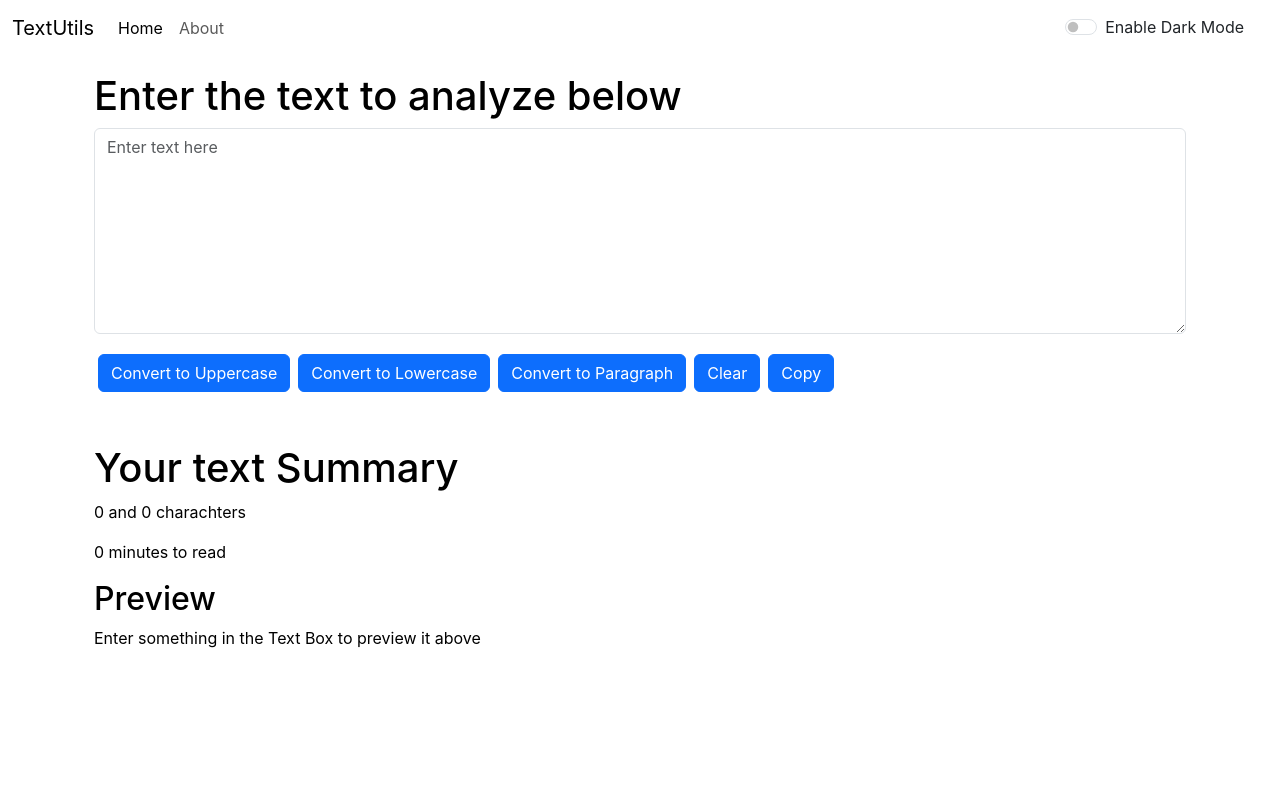
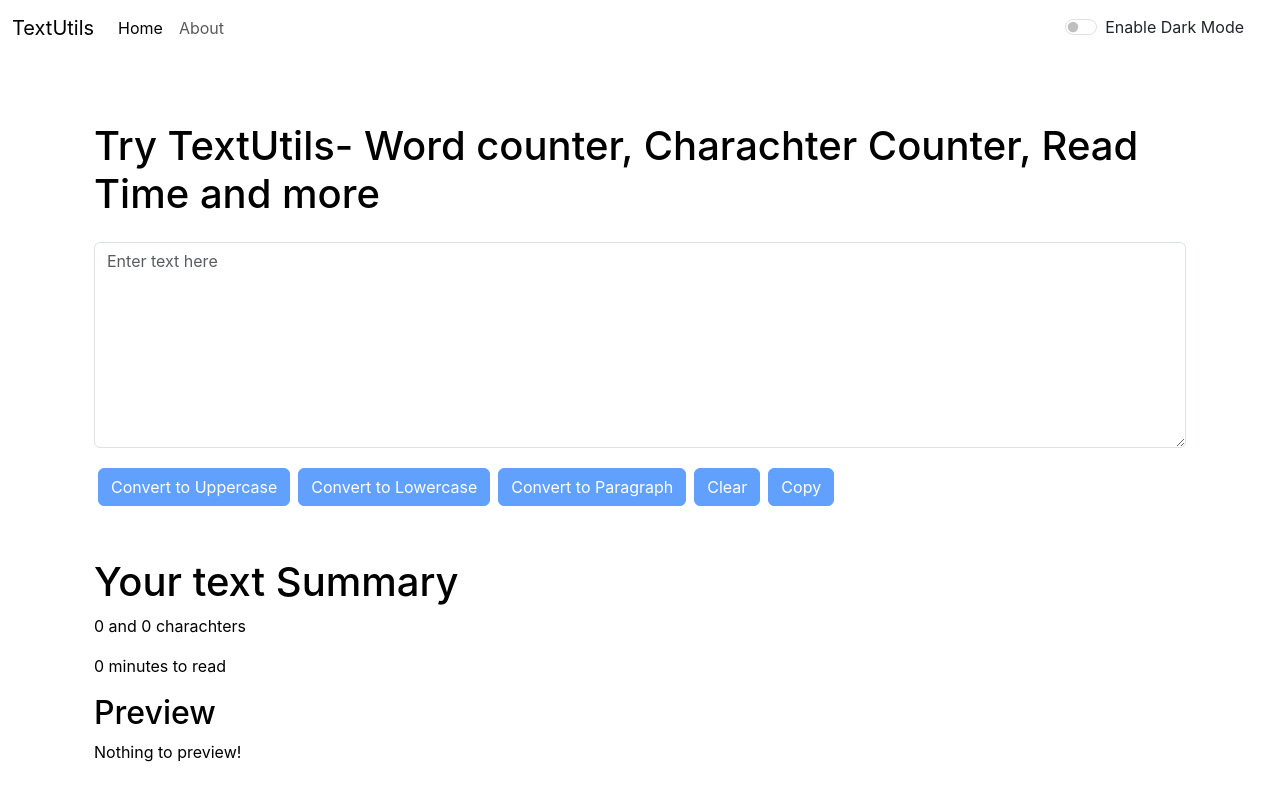
Before and after one commit to BPratyus/TextUtils, a React (Create React App) app: page / in a window 1280 px wide. Shown: the top 800 px of the page. Built offline with nearby package versions, Linux system fonts and the light colour scheme.

Commit message:
fixed bugs and minor changes

```diff
--- a/public/index.html
+++ b/public/index.html
@@ -2,12 +2,13 @@
 <html lang="en">
   <head>
     <meta charset="utf-8" />
-    <link rel="icon" href="%PUBLIC_URL%/favicon/favicon.ico" type="image/x-icon/" />
+    <link rel="icon" href="%PUBLIC_URL%/favicion/favicon.ico" type="image/x-icon/" />
     <meta name="viewport" content="width=device-width, initial-scale=1" />
     <meta name="theme-color" content="#000000" />
     <meta
       name="description"
-      content="Utility app for Text"
+      content="A Utility app for Text that allows word and charachter counters and calculate time to read.
+      You can use features such as remove spaces, convert to upper case, convert to lower case, copy text"
     />
     <link rel="apple-touch-icon" href="%PUBLIC_URL%/favicon/favicon-16x16.png" />
     <!--
@@ -26,7 +27,7 @@
       work correctly both with client-side routing and a non-root public URL.
       Learn how to configure a non-root public URL by running `npm run build`.
     -->
-    <title>Text Utils-Home</title>
+    <title>Text Utils-Word Counter | Charachter Counter | Convert to Lower Case| Convert to Upper Case</title>
   </head>
   <body>
     <noscript>You need to enable JavaScript to run this app.</noscript>
--- a/src/App.js
+++ b/src/App.js
@@ -31,13 +31,13 @@ function App() {
       setmode('dark');
       document.body.style.backgroundColor = '#1e1f24'
       showAlert("Dark mode has been Enabled","success")
-      document.title ="TextUtils-Dark Mode"
+      // document.title ="TextUtils-Dark Mode"
     }
     else{
       setmode('light');
       document.body.style.backgroundColor = 'white'
       showAlert("Dark mode has been Disabled","warning")
-      document.title ="TextUtils-Light Mode"
+      // document.title ="TextUtils-Light Mode"
     }
   }
 
@@ -54,7 +54,7 @@ function App() {
 
 
 
-          <Route exact path="/" element={<TextForm showAlert={showAlert} heading="Enter the text to analyze below" mode={mode} />}/>
+          <Route exact path="/" element={<TextForm showAlert={showAlert} heading="Try TextUtils- Word counter, Charachter Counter, Read Time and more" mode={mode} />}/>
 
 
 
--- a/src/components/Alert.js
+++ b/src/components/Alert.js
@@ -6,7 +6,7 @@ function Alert(props) {
         return lower.charAt(0).toUpperCase() + lower.slice(1);
     }
   return (
-    <div>
+    <div style={{height:'50px'}}>
        {props.alert && <div className={`alert alert-${props.alert.type} alert-dismissible fade show`} role="alert">
        <strong>{capatalize(props.alert.type)}</strong>: {props.alert.msg}
         {/* <button type="button" className="btn-close" data-bs-dismiss="alert" aria-label="Close"></button> */}
--- a/src/components/TextForm.js
+++ b/src/components/TextForm.js
@@ -32,11 +32,12 @@ export default function TextForm(props) {
         var text = document.getElementById("myBox");
         text.select();
         navigator.clipboard.writeText(text.value);
+        document.getSelection().removeAllRanges();
         props.showAlert("Copied!","success");
 
     }
     const handleOnChange = (event)=>{
-        console.log("Onchange was Clicked")
+        // console.log("Onchange was Clicked")
         setText(event.target.value)
     }
     const [text,setText] = useState('');
@@ -47,22 +48,22 @@ export default function TextForm(props) {
   return (
     <>
     <div className='container' style={{color:props.mode==='dark'?'white':'black'}}>
-       <h1>{props.heading}</h1>
+       <h1 className='mb-4'>{props.heading}</h1>
         <div className="mb-3">
-            <textarea className="form-control" value={text} onChange={handleOnChange} placeholder="Enter text here" style={{backgroundColor:props.mode==='dark'?'grey':'white', color:props.mode==='dark'?'white':'black'}} id="myBox" rows="8"></textarea>
+            <textarea className="form-control" value={text} onChange={handleOnChange} placeholder="Enter text here" style={{backgroundColor:props.mode==='dark'?'#5c5b5b':'white', color:props.mode==='dark'?'white':'black'}} id="myBox" rows="8"></textarea>
         </div>
-        <button className="btn btn-primary mx-1 my-1" onClick={handleUpClick}>Convert to Uppercase</button>
-        <button className="btn btn-primary mx-1 my-1" onClick={handleLoClick}>Convert to Lowercase</button>
-        <button className="btn btn-primary mx-1 my-1" onClick={handleCcClick}>Convert to Paragraph</button>
-        <button className="btn btn-primary mx-1 my-1" onClick={handleClClick}>Clear</button>
-        <button className="btn btn-primary mx-1 my-1" onClick={handleCopy}>Copy</button>
+        <button className="btn btn-primary mx-1 my-1" disabled={text.length===0}onClick={handleUpClick}>Convert to Uppercase</button>
+        <button className="btn btn-primary mx-1 my-1" disabled={text.length===0}onClick={handleLoClick}>Convert to Lowercase</button>
+        <button className="btn btn-primary mx-1 my-1" disabled={text.length===0}onClick={handleCcClick}>Convert to Paragraph</button>
+        <button className="btn btn-primary mx-1 my-1" disabled={text.length===0}onClick={handleClClick}>Clear</button>
+        <button className="btn btn-primary mx-1 my-1" disabled={text.length===0}onClick={handleCopy}>Copy</button>
     </div>
     <div className="container my-5" style={{color:props.mode==='dark'?'white':'black'}}>
     <h1>Your text Summary</h1>
     <p>{text.split(" ").filter((element)=>{return element.length!==0}).length} and {text.length} charachters</p>
     <p>{0.008 * text.split(" ").filter((element)=>{return element.length!==0}).length} minutes to read</p>
     <h2>Preview</h2>
-    <p>{text.length>0?text:"Enter something in the Text Box to preview it above"}</p>
+    <p>{text.length>0?text:"Nothing to preview!"}</p>
     </div>
     </>
   )
```
Also changed, not shown: src/components/Navbar.js (+0 -15 lines), public/manifest.json.
